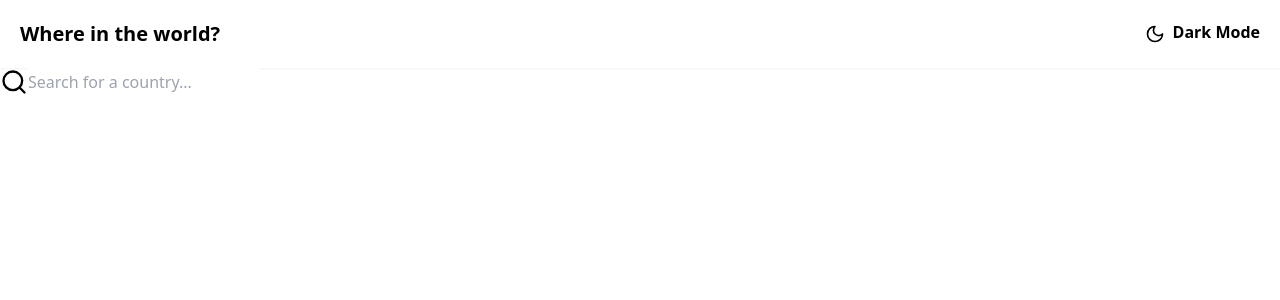
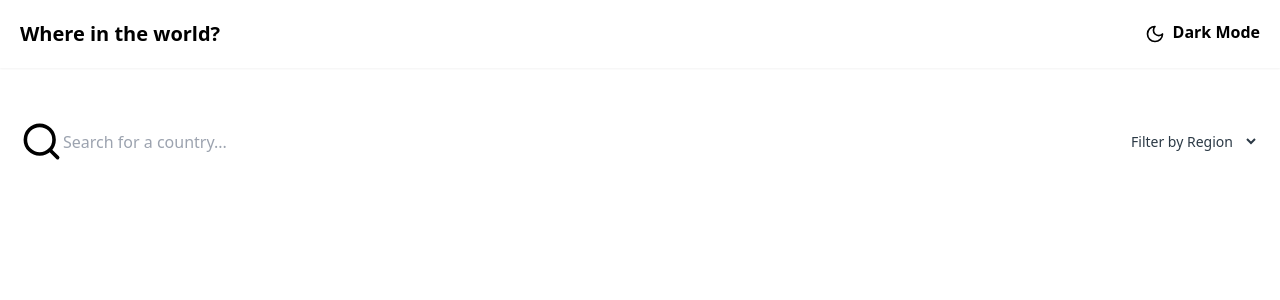
Before and after one commit to HavreLoic/rest-country-api-with-color-theme-switcher, a React (Vite) app: page / in a window 1280 px wide. Shown: the top 300 px of the page. Built offline with nearby package versions, Linux system fonts and the light colour scheme.

Commit message:
Add Dropdown reusable component, Data folder

```diff
--- /dev/null
+++ b/src/Components/DropDown.tsx
@@ -0,0 +1,17 @@
+import { optionType } from "../app-type";
+
+interface DropDownProps {
+    dropDownTitle: string;
+    options: optionType[];
+}
+
+export const DropDown = ({ dropDownTitle, options }: DropDownProps) => {
+    return (
+        <div>
+            <select className="bg-white border border-white text-dark-blue text-sm rounded-sm focus:ring-dark-blue focus:border-dark-blue block w-full p-2.5 dark:placeholder-gray-400 dark:text-white">
+                <option value="">{dropDownTitle}</option>
+                {options.map(optionItem => <option value={optionItem.value}>{optionItem.option}</option>)}
+            </select>
+        </div>
+    )
+}
--- a/src/Components/Filters.tsx
+++ /dev/null
@@ -1,9 +0,0 @@
-import React from 'react'
-
-const Filters = () => {
-    return (
-        <div>Filters</div>
-    )
-}
-
-export default Filters
--- a/src/Components/SearchBar.tsx
+++ b/src/Components/SearchBar.tsx
@@ -7,7 +7,7 @@
     const searchLoop = "assets/icons/search-loop.svg";
     const searchBarProps = { ...props };
     return (
-        <div className="flex">
+        <div className="flex xs:mb-7 md:mb-0">
             <img src={searchLoop} alt="search glass" />
             <input {...searchBarProps} />
         </div>
--- a/src/Components/TopBar.tsx
+++ b/src/Components/TopBar.tsx
@@ -1,10 +1,9 @@
-import React from 'react'
 
 export const TopBar = () => {
     const MoonIcon = 'assets/icons/moon.svg';
 
     return (
-        <div className='flex justify-between p-5 shadow-sm'>
+        <div className='flex justify-between p-5 shadow-sm mb-5 sm:mb-8'>
             <p className='font-extrabold text-xl'>Where in the world?</p>
             <div className='flex'>
                 <img src={MoonIcon} alt="moon" className='w-5 mr-2' />
--- a/src/Components/index.ts
+++ b/src/Components/index.ts
@@ -1,3 +1,3 @@
 export * from "./TopBar";
-export * from "./Filters";
+export * from "./DropDown";
 export * from "./SearchBar";
--- /dev/null
+++ b/src/Data/Continents.ts
@@ -0,0 +1,9 @@
+import { optionType } from "../app-type";
+
+export const continents: optionType[] = [
+  { option: "Africa", value: "Africa" },
+  { option: "America", value: "Americas" },
+  { option: "Asia", value: "Asia" },
+  { option: "Europe", value: "Europe" },
+  { option: "Oceania", value: "Oceania" },
+];
--- /dev/null
+++ b/src/Data/index.ts
@@ -0,0 +1 @@
+export * from "./Continents";
--- a/src/Pages/Home.tsx
+++ b/src/Pages/Home.tsx
@@ -1,9 +1,12 @@
-import { TopBar, SearchBar } from "../Components"
+import { DropDown, SearchBar, } from "../Components"
+import { continents } from "../Data"
 const Home = () => {
     return (
         <>
-            <TopBar />
-            <SearchBar type="text" placeholder="Search for a country..." />
+            <div className="md:flex md:justify-between xs:block p-5">
+                <SearchBar type="text" placeholder="Search for a country..." />
+                <DropDown dropDownTitle="Filter by Region" options={continents} />
+            </div>
         </>
     )
 }
--- a/src/app-type.ts
+++ b/src/app-type.ts
@@ -2,3 +2,8 @@
   statusText?: string | number;
   message?: string;
 };
+
+export type optionType = {
+  option: string | number;
+  value: string | number;
+};
--- a/src/main.tsx
+++ b/src/main.tsx
@@ -7,17 +7,22 @@
   RouterProvider,
 } from "react-router-dom";
 import { ErrorPage } from './Pages/ErrorPage.tsx';
+import { TopBar } from './Components/TopBar.tsx';
 
 const router = createBrowserRouter([
   {
     path: "/",
     element: <App />,
-    errorElement: <ErrorPage />
+    errorElement: <ErrorPage />,
+    children: [
+      {}
+    ]
   },
 ])
 
 ReactDOM.createRoot(document.getElementById('root')!).render(
   <React.StrictMode>
+    <TopBar />
     <RouterProvider router={router} />
   </React.StrictMode>,
 )
--- a/tailwind.config.js
+++ b/tailwind.config.js
@@ -15,6 +15,7 @@
       sans: ["Nunito", "Sans"],
     },
     screens: {
+      xs: "200px",
       sm: "375px",
       md: "768px",
       lg: "1440px",
```
